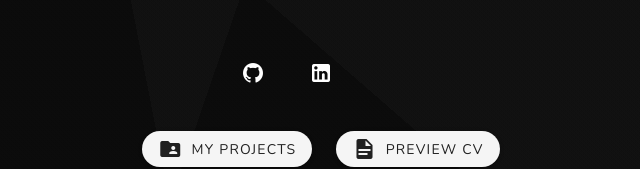
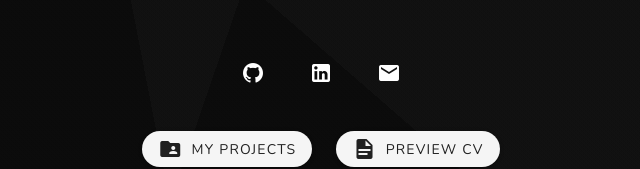
Before and after one commit to alexkala1/portfolio, a Vue app: page / in a window 1280 px wide. Shown: the part 408-577 px from the top of the page, without its empty margins (319-959 px from the left). Built offline with nearby package versions, Linux system fonts and the light colour scheme.

Commit message:
Update dependency and change icon

```diff
--- a/package.json
+++ b/package.json
@@ -30,7 +30,7 @@
     "eslint-plugin-prettier": "^3.3.1",
     "eslint-plugin-vue": "^6.2.2",
     "gh-pages": "^3.1.0",
-    "node-sass": "^4.12.0",
+    "node-sass": "^7.0.1",
     "prettier": "^2.2.1",
     "sass": "^1.32.0",
     "sass-loader": "^10.0.0",
--- a/src/components/mainpage.vue
+++ b/src/components/mainpage.vue
@@ -80,7 +80,7 @@ export default {
         link: "https://www.linkedin.com/in/alex-kalaitzidis-a1386917b/",
       },
       {
-        icon: "mdi-email-send",
+        icon: "mdi-email",
         link: "mailto:alexkalaitzidis2@gmail.com",
       },
     ],
```
Also changed, not shown: 1 other file (tests, documents, lock files or other folders).
